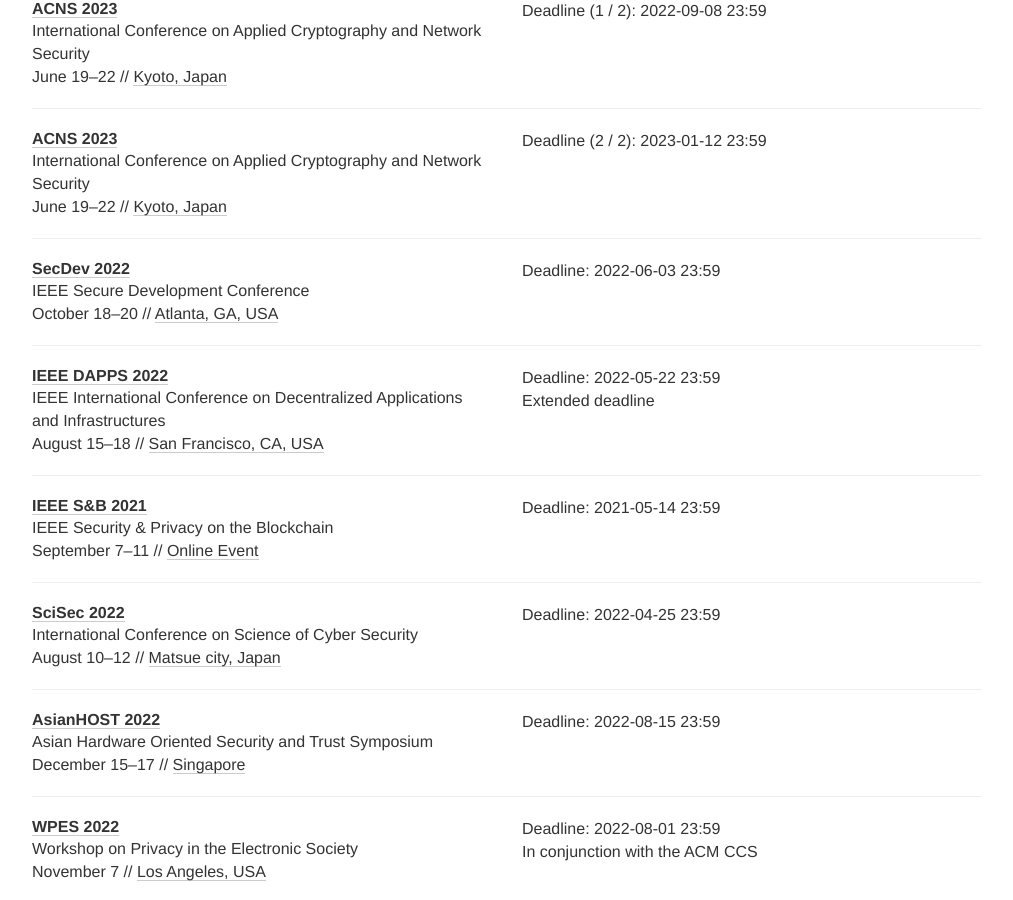
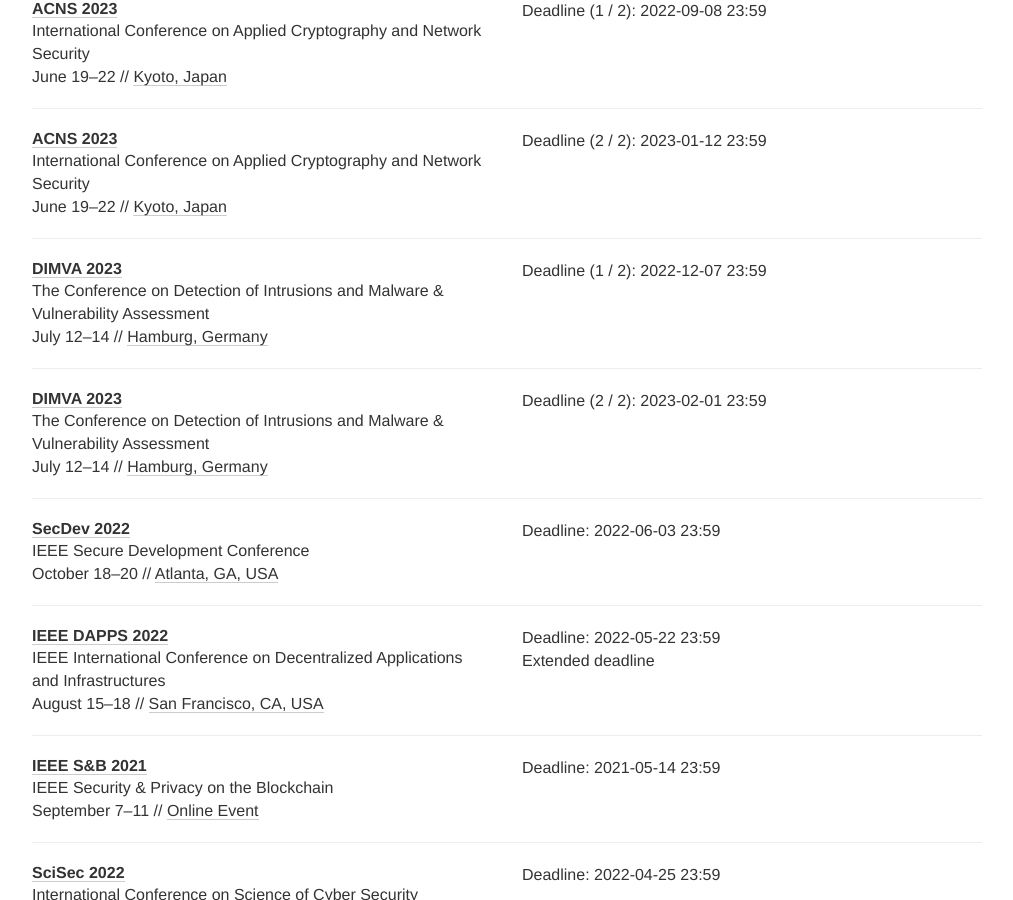
Before and after one commit to sec-deadlines/sec-deadlines.github.io, a Jekyll site: the page built from index.html, in a window 1280 px wide and 900 px high, scrolled down 6184 px. Shown: the whole window, without its empty margins (133-1146 px from the left). Built offline with Jekyll 4.4.1, drawn with Linux system fonts in a browser that asks for light colours; nearby versions of some CDN libraries; comment, search, counter and statistics services are not loaded.

Commit message:
Add DIMVA 2023

```diff
--- a/_data/conferences.yml
+++ b/_data/conferences.yml
@@ -364,6 +364,17 @@
   place: Kyoto, Japan
   tags: [CRYPTO, SEC, CONF]
 
+- name: DIMVA
+  description: The Conference on Detection of Intrusions and Malware & Vulnerability Assessment
+  year: 2023
+  link: https://dimva2023.de/
+  deadline:
+    - "2022-12-07 23:59"
+    - "2023-02-01 23:59"
+  date: July 12-14
+  place: Hamburg, Germany
+  tags: [SEC, CONF]
+
 # Others, less frequently updated
 
 - name: SecDev
```
